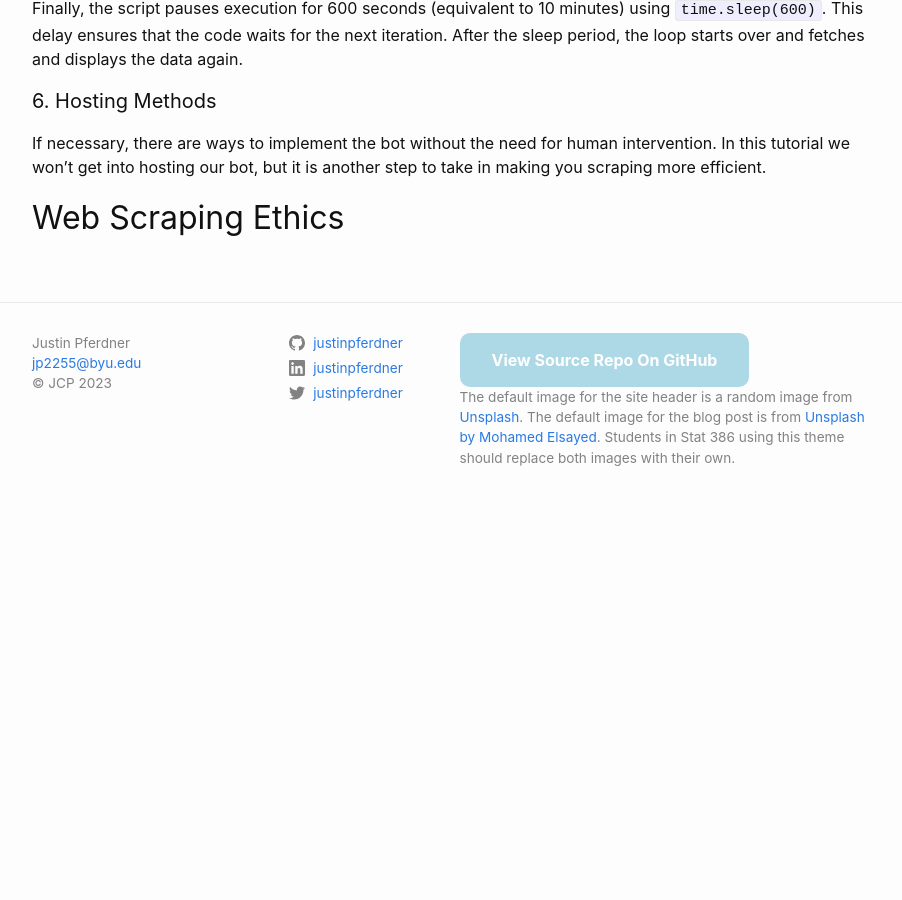
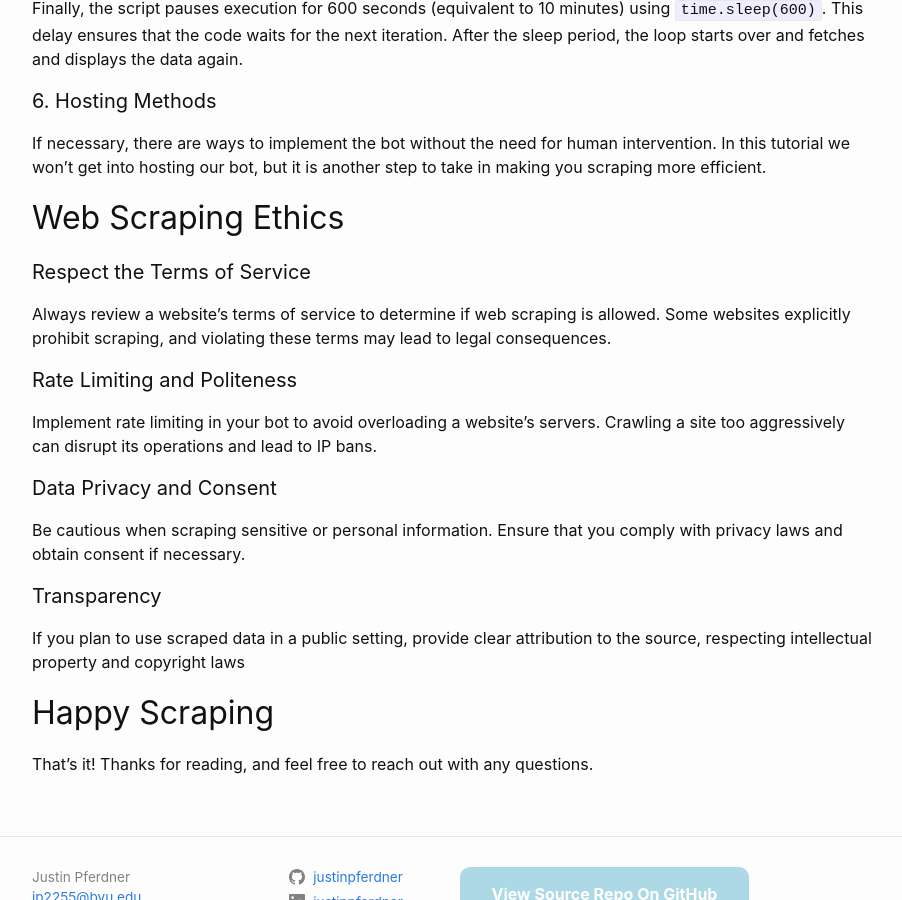
Before and after one commit to justinpferdner/justinpferdner.github.io, a Jekyll site: the page built from _posts/2023-10-12-web-scraping-tutorial.md, in a window 1280 px wide and 900 px high, scrolled down 3814 px. Shown: the whole window, without its empty margins (188-1090 px from the left). Built offline with Jekyll 4.4.1, drawn with Linux system fonts in a browser that asks for light colours; comment, search, counter and statistics services are not loaded; before the commit the page ends 4342 px from its top, so only the background shows below that; some of the changed text lies outside the part shown.

Commit message:
Update 2023-10-12-web-scraping-tutorial.md

```diff
--- a/_posts/2023-10-12-web-scraping-tutorial.md
+++ b/_posts/2023-10-12-web-scraping-tutorial.md
@@ -146,3 +146,19 @@ Finally, the script pauses execution for 600 seconds (equivalent to 10 minutes)
 If necessary, there are ways to implement the bot without the need for human intervention. In this tutorial we won't get into hosting our bot, but it is another step to take in making you scraping more efficient.
 
 ## Web Scraping Ethics
+
+#### Respect the Terms of Service
+Always review a website's terms of service to determine if web scraping is allowed. Some websites explicitly prohibit scraping, and violating these terms may lead to legal consequences.
+
+#### Rate Limiting and Politeness
+Implement rate limiting in your bot to avoid overloading a website's servers. Crawling a site too aggressively can disrupt its operations and lead to IP bans.
+
+#### Data Privacy and Consent
+Be cautious when scraping sensitive or personal information. Ensure that you comply with privacy laws and obtain consent if necessary.
+
+#### Transparency
+If you plan to use scraped data in a public setting, provide clear attribution to the source, respecting intellectual property and copyright laws
+
+## Happy Scraping
+
+That's it! Thanks for reading, and feel free to reach out with any questions.
```
